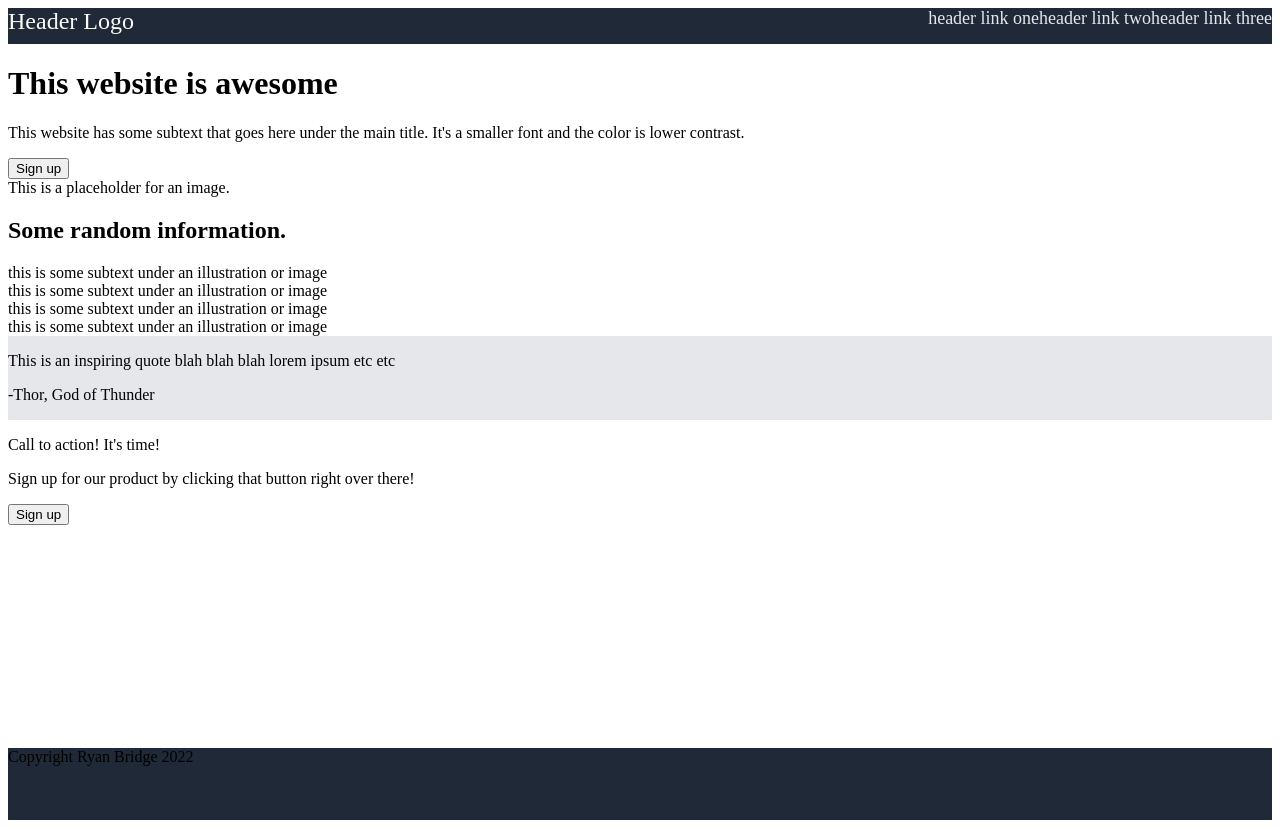
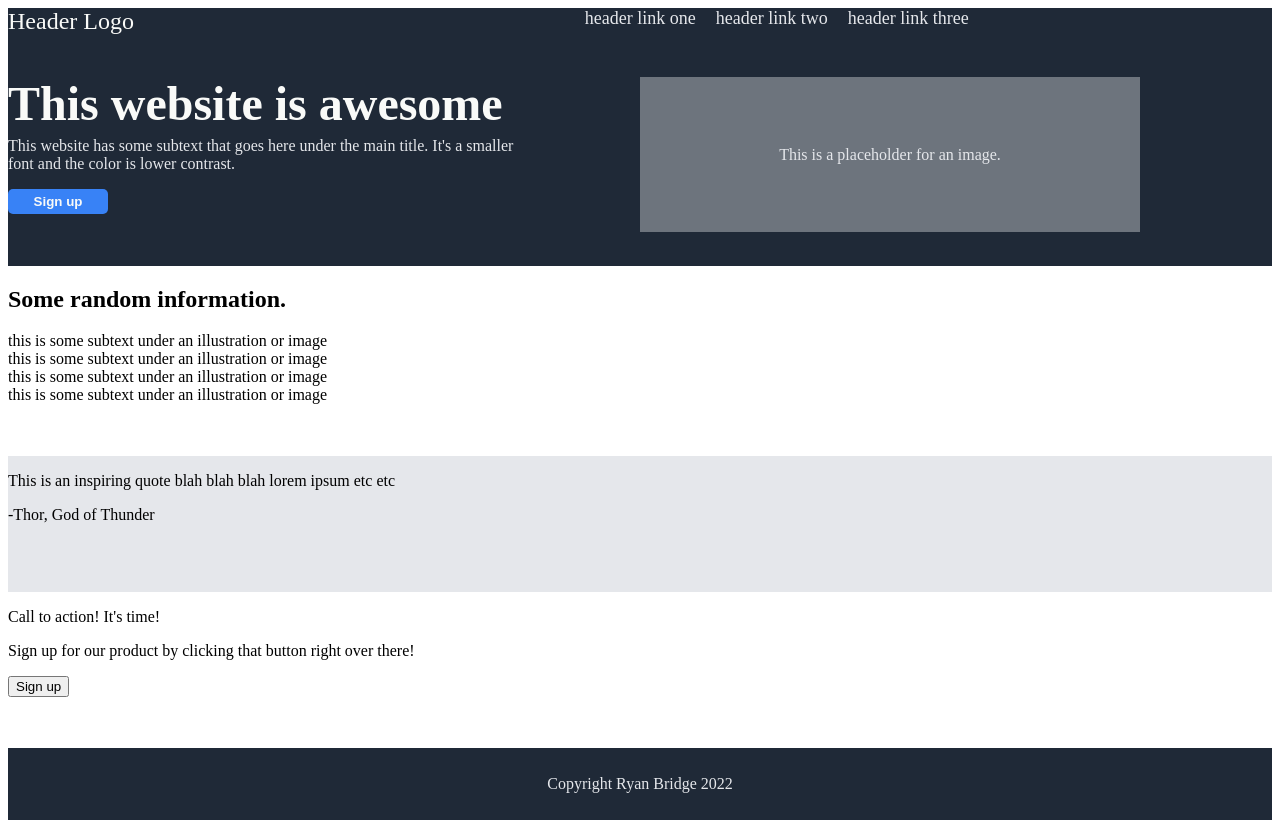
Before and after one commit to Ryanjbr/Landing-Page, a plain HTML site: page index.html in a window 1280 px wide. Drawn offline with Linux system fonts and the light colour scheme.

Commit message:
Style intro section
Div with class "img" intended to be replaced with an image.

```diff
--- a/index.html
+++ b/index.html
@@ -19,9 +19,11 @@
     <div class="content">
         <div class="intro">
             <div class="intro-left">
-                <h1>This website is awesome</h1>
-                <p>This website has some subtext that goes here under the main title. It's a smaller font and the color is lower contrast.</p>
-                <button class="intro-button">Sign up</button>
+                <div class="intro-left-content">
+                    <h1>This website is awesome</h1>
+                    <p>This website has some subtext that goes here under the main title. It's a smaller font and the color is lower contrast.</p>
+                    <button class="intro-button">Sign up</button>
+                </div>
             </div>
             <div class="intro-right">
                 <div class="img">This is a placeholder for an image.</div>
--- a/style.css
+++ b/style.css
@@ -25,22 +25,80 @@ body {
 
 .right-links {
     display: flex;
+    gap: 20px;
+    margin-right: 24%;
     margin-left: auto;
     color: #E5E7EB;
     font-size: 18px;
 }
 
 .intro {
+    height: 26%;
+    background-color: #1F2937;
+    flex: auto;
+    display: flex;
+}
 
+.intro-left {
+    display: flex;
+    align-items: center;
+    justify-content: flex-end;
+    width: 50%;
+    height: 50%;
+}
+
+.intro-left-content {
+    justify-content: flex-end;
+    flex-wrap: wrap;
+    width: 600px;
+    height: 50%;
+    margin-right: 100px;
+    color: #E5E7EB;
+}
+
+.intro-right {
+    display: flex;
+    align-items: center;
+}
+
+.intro-button {
+    background-color: #3882F6;
+    border: none;
+    border-radius: 5px;
+    width: 100px;
+    height: 25px;
+    color: #F9FAF8;
+    font-weight: 600;
+}
+
+.img {
+    min-width: 500px;
+    height: 70%;
+    flex: auto;
+    background-color: #6d747d;
+    display: flex;
+    justify-content: center;
+    align-items: center;
+    color: #E5E7EB;
+}
+
+.images {
+    height: 26%;
+    flex: auto;
 }
 
 .quote {
     background-color: #E5E7EB;
+    height: 26%;
+    flex: auto;
 }
 
+
 .call-to-action {
+    height: 22%;
+    flex: auto;
+}
 
-}
 
 .footer {
     background-color: #1F2937;
@@ -48,4 +106,14 @@ body {
     flex: auto;
     display: flex;
     margin-top: auto;
+    color: #E5E7EB;
+    justify-content: center;
+    align-items: center;
 }
+
+h1 {
+    font-weight: extra-bold;
+    color: #F9FAF8;
+    font-size: 48px;
+    margin-bottom: -10px;
+}
```
